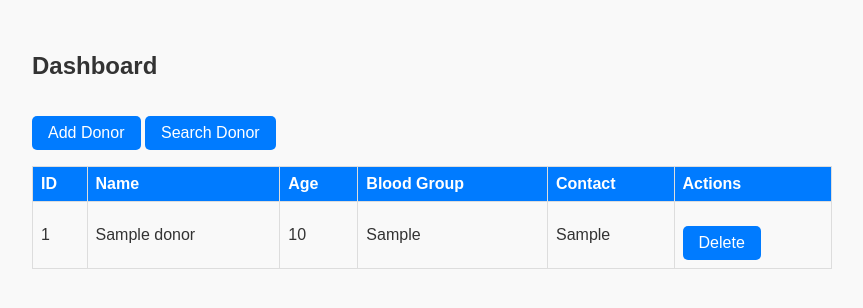
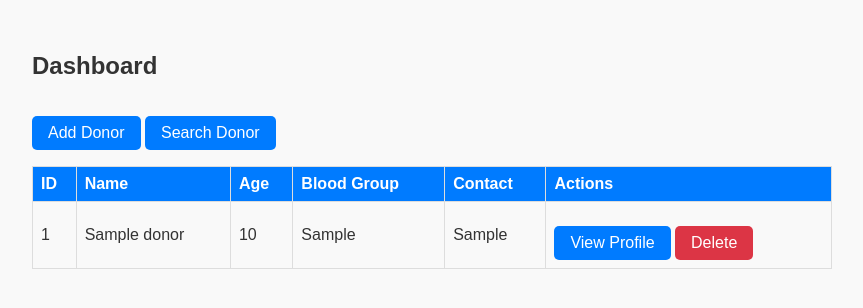
Before and after one commit to naman9271/CP-SEM-2-Project, a Flask app: page /dashboard in a window 1280 px wide. Shown: the part 103-411 px from the top of the page, without its empty margins (208-1071 px from the left). Run offline with Flask 3, Linux system fonts and the light colour scheme; the visitor is signed in with stand-in values (Sample User, id 1); tables that the repository leaves empty hold one stand-in row (values such as "Sample post").

Commit message:
features addeed

```diff
--- a/app.py
+++ b/app.py
@@ -81,8 +81,22 @@ def search_donor_route():
 def delete_donor_route(donor_id):
     if "username" not in session:
         return redirect(url_for("login"))
-    delete_donor(donor_id)
-    flash("Donor deleted successfully!", "success")
+    try:
+        delete_donor(donor_id)
+        flash(f"Donor with ID {donor_id} deleted successfully!", "success")
+    except Exception as e:
+        flash(f"Error deleting donor: {str(e)}", "danger")
+    return redirect(url_for("dashboard"))
+
+@app.route("/view_donor/<int:donor_id>")
+def view_donor(donor_id):
+    if "username" not in session:
+        return redirect(url_for("login"))
+    donors = get_donors()
+    donor = next((d for d in donors if d[0] == donor_id), None)
+    if donor:
+        return render_template("view_donor.html", donor=donor)
+    flash("Donor not found!", "danger")
     return redirect(url_for("dashboard"))
 
 @app.route("/logout")
--- a/static/styles.css
+++ b/static/styles.css
@@ -45,7 +45,7 @@ form label {
     font-weight: bold;
 }
 
-form input, form button {
+form input, form select, form button {
     padding: 0.5rem;
     font-size: 1rem;
     border: 1px solid #ccc;
@@ -61,6 +61,15 @@ form button {
 
 form button:hover {
     background: #0056b3;
+}
+
+form .btn-secondary {
+    background: #6c757d;
+    color: #fff;
+}
+
+form .btn-secondary:hover {
+    background: #5a6268;
 }
 
 table {
@@ -80,6 +89,15 @@ table th {
     color: #fff;
 }
 
+.profile-card {
+    background: #fff;
+    padding: 1rem;
+    border: 1px solid #ddd;
+    border-radius: 5px;
+    box-shadow: 0 2px 5px rgba(0, 0, 0, 0.1);
+    margin-bottom: 1rem;
+}
+
 .btn {
     display: inline-block;
     padding: 0.5rem 1rem;
@@ -92,4 +110,21 @@ table th {
 
 .btn:hover {
     background: #0056b3;
+    opacity: 0.9;
+    transition: opacity 0.2s ease-in-out;
 }
+
+.btn-danger {
+    background: #dc3545;
+    color: #fff;
+    text-decoration: none;
+    border-radius: 5px;
+    padding: 0.5rem 1rem;
+    display: inline-block;
+    margin-top: 1rem;
+}
+
+.btn-danger:hover {
+    background: #c82333;
+    color: #fff;
+}
--- a/templates/dashboard.html
+++ b/templates/dashboard.html
@@ -24,7 +24,8 @@
             <td>{{ donor[3] }}</td>
             <td>{{ donor[4] }}</td>
             <td>
-                <a href="{{ url_for('delete_donor_route', donor_id=donor[0]) }}" class="btn">Delete</a>
+                <a href="{{ url_for('view_donor', donor_id=donor[0]) }}" class="btn">View Profile</a>
+                <a href="{{ url_for('delete_donor_route', donor_id=donor[0]) }}" class="btn btn-danger" onclick="return confirm('Are you sure you want to delete this donor?');">Delete</a>
             </td>
         </tr>
         {% endfor %}
```
Also changed, not shown: templates/add_donor.html (+20 -3 lines), templates/view_donor.html (added, +13 -0 lines).
